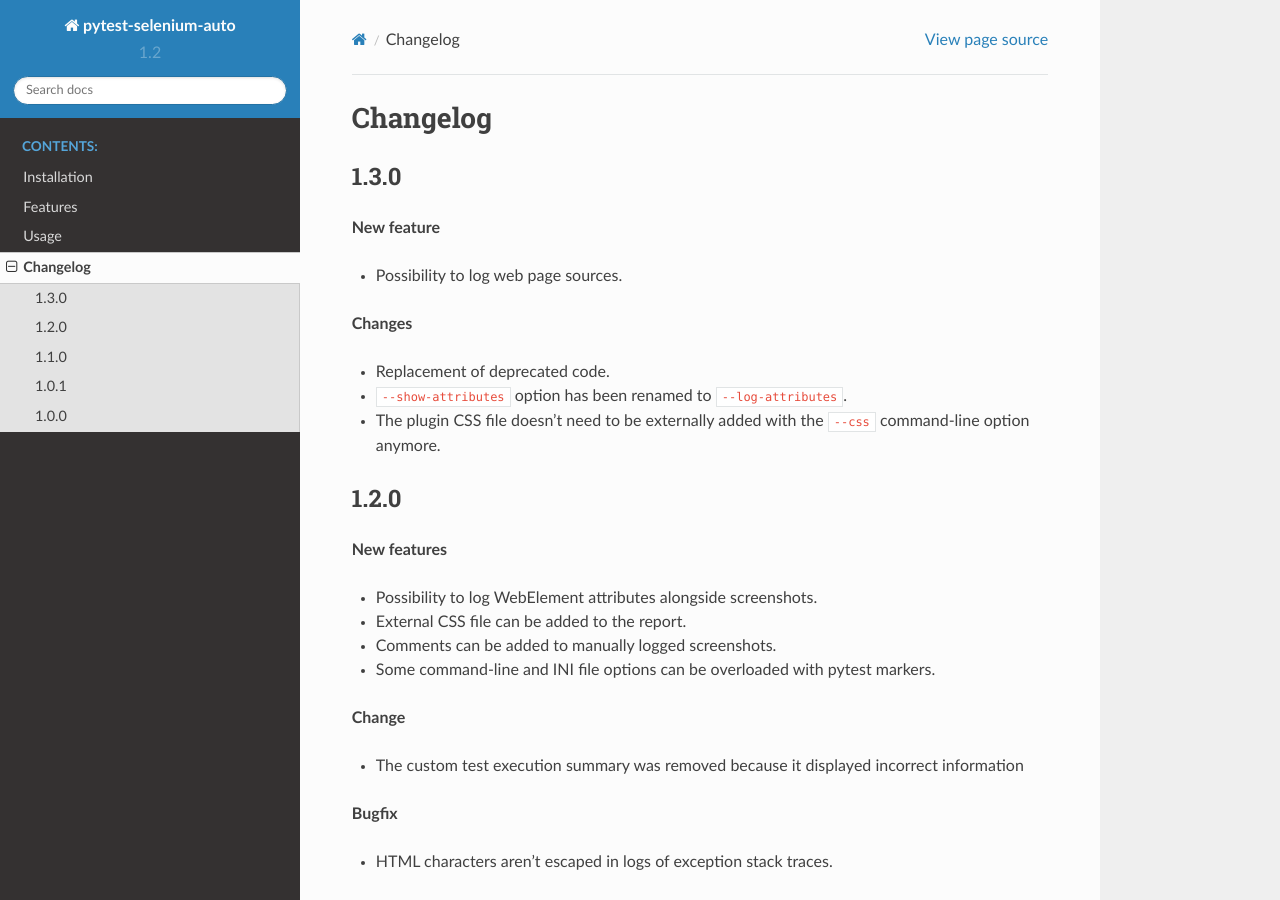
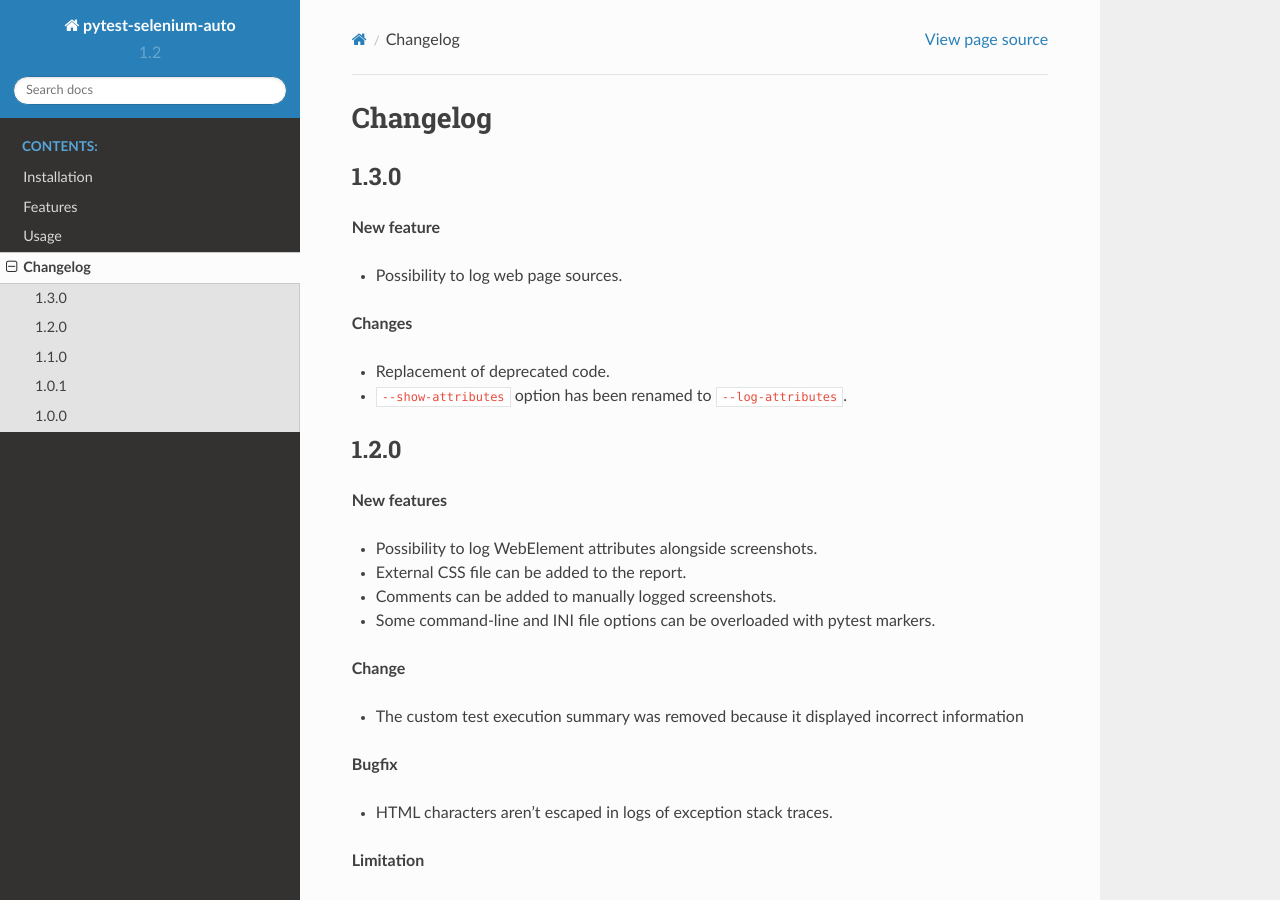
Before and after one commit to harmin-parra/pytest-selenium-auto, a Sphinx documentation site: the page built from docs/changelog.rst, in a window 1280 px wide and 900 px high. Built offline with Sphinx 7.4.7 and the Read the Docs theme 2.0.0, drawn with Linux system fonts in a browser that asks for light colours.

Commit message:
update changelog

```diff
--- a/docs/changelog.rst
+++ b/docs/changelog.rst
@@ -13,7 +13,6 @@
 
 * Replacement of deprecated code.
 * ``--show-attributes`` option has been renamed to ``--log-attributes``.
-* The plugin CSS file doesn't need to be externally added with the ``--css`` command-line option anymore.
 
 
 1.2.0
```
